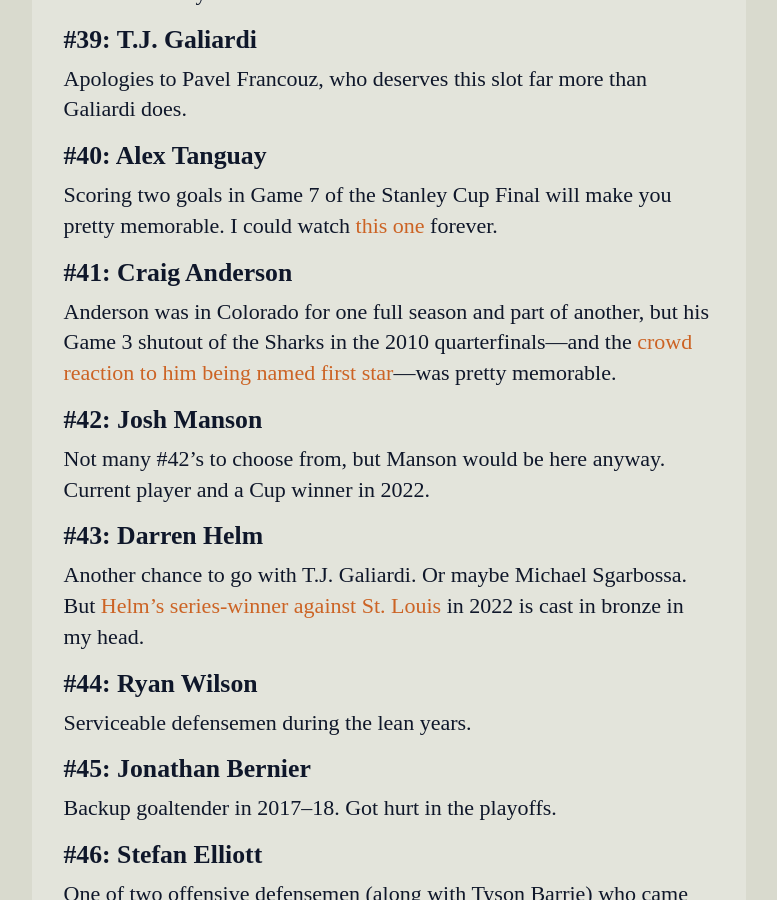
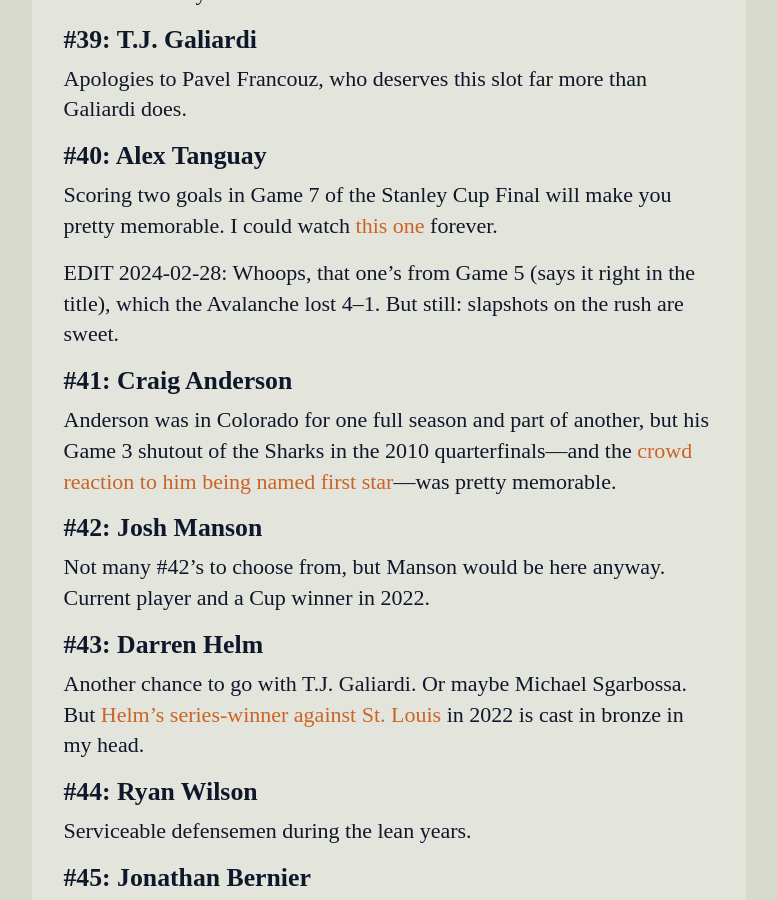
Before and after one commit to dalke/Cedeless, a Jekyll site: the page built from _posts/2023-12-08-avalanche-numbers.md, in a window 1280 px wide and 900 px high, scrolled down 6995 px. Shown: the whole window, without its empty margins (402-1179 px from the left). Built offline with Jekyll 4.4.1, drawn with Linux system fonts in a browser that asks for light colours; some web fonts are replaced.

Commit message:
Tanguay video from Game 5, not Game 7
We regret the error

```diff
--- a/_posts/2023-12-08-avalanche-numbers.md
+++ b/_posts/2023-12-08-avalanche-numbers.md
@@ -205,6 +205,8 @@ Apologies to Pavel Francouz, who deserves this slot far more than Galiardi does.
 
 Scoring two goals in Game 7 of the Stanley Cup Final will make you pretty memorable. I could watch [this one](https://www.youtube.com/watch?v=JfJmtsxuU48) forever.
 
+EDIT 2024-02-28: Whoops, that one's from Game 5 (says it right in the title), which the Avalanche lost 4–1. But still: slapshots on the rush are sweet.
+
 ### #41: Craig Anderson
 
 Anderson was in Colorado for one full season and part of another, but his Game 3 shutout of the Sharks in the 2010 quarterfinals—and the [crowd reaction to him being named first star](https://www.youtube.com/watch?v=2-06bXkPaQE)—was pretty memorable.
```
